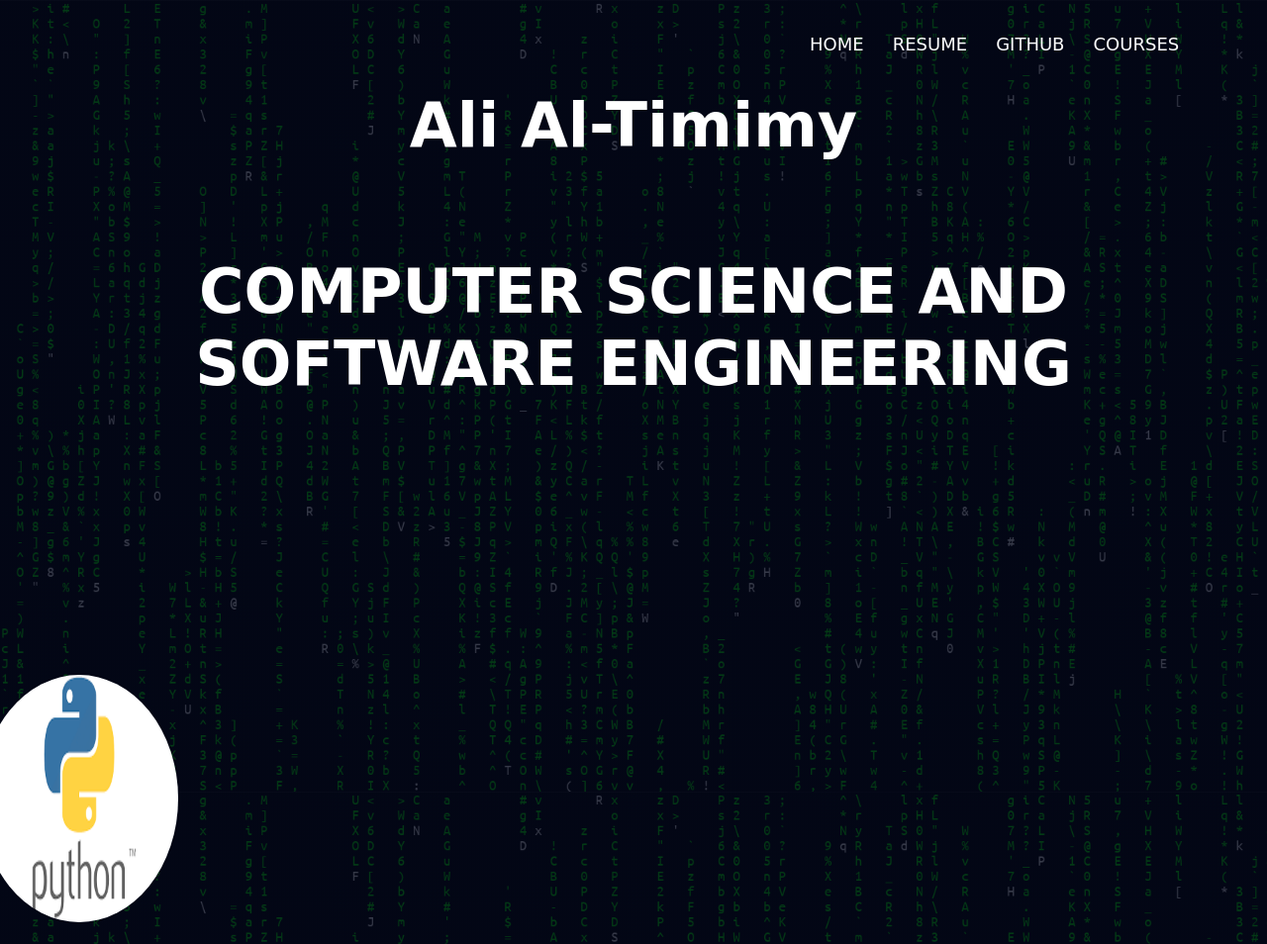
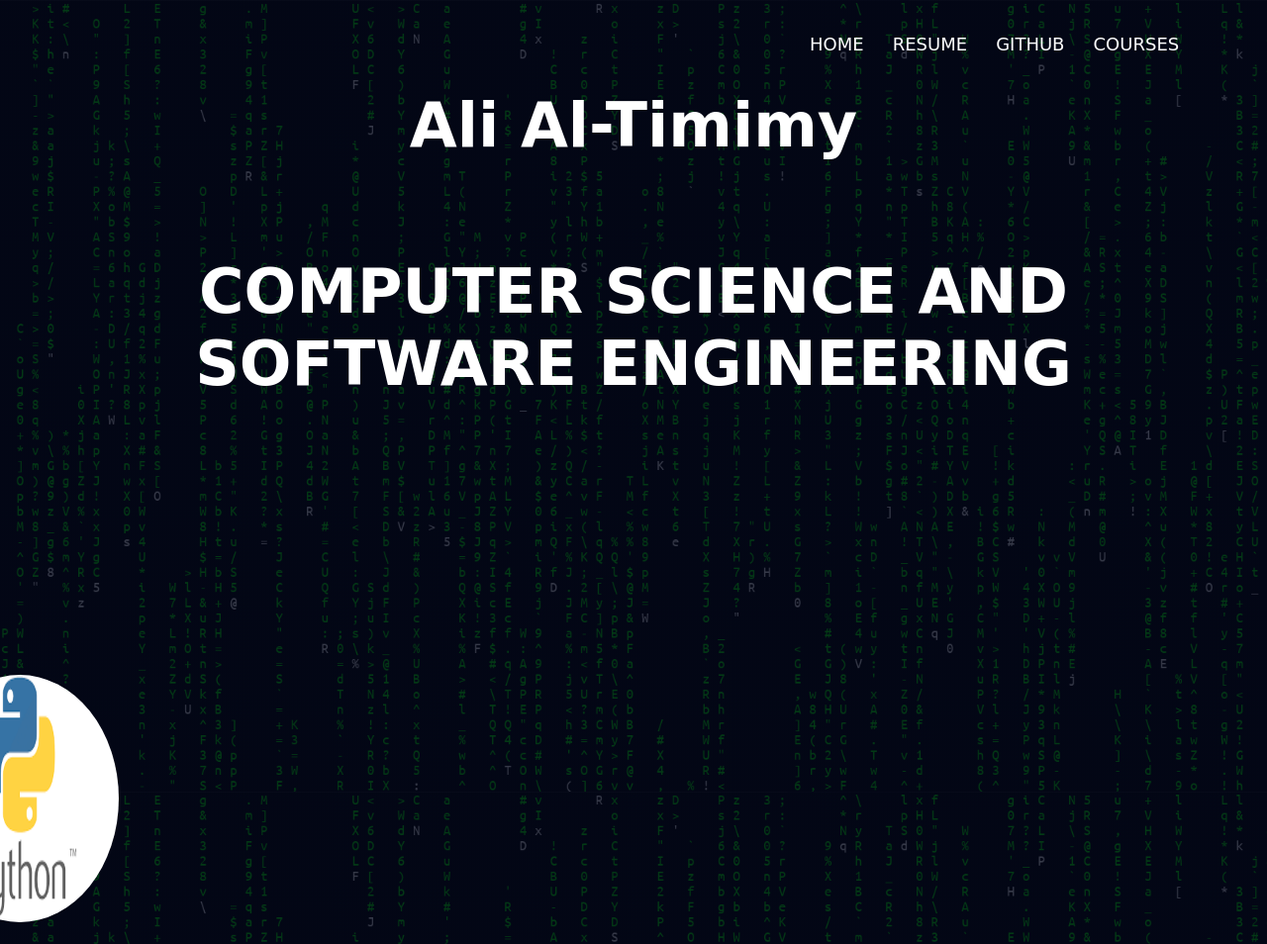
Before and after one commit to alialtimimy/website, a plain HTML site: page index.html in a window 1280 px wide. Shown: the top 954 px of the page at 99% size. Drawn offline with Linux system fonts and the light colour scheme; a web font is replaced by a local one.

```diff
--- a/style.css
+++ b/style.css
@@ -87,7 +87,7 @@ nav img{
 .circular-image {
     border-radius: 50%;
     position: relative;
-    right: 20px;
+    right: 80px;
     bottom: 300px;
 
   }
```
